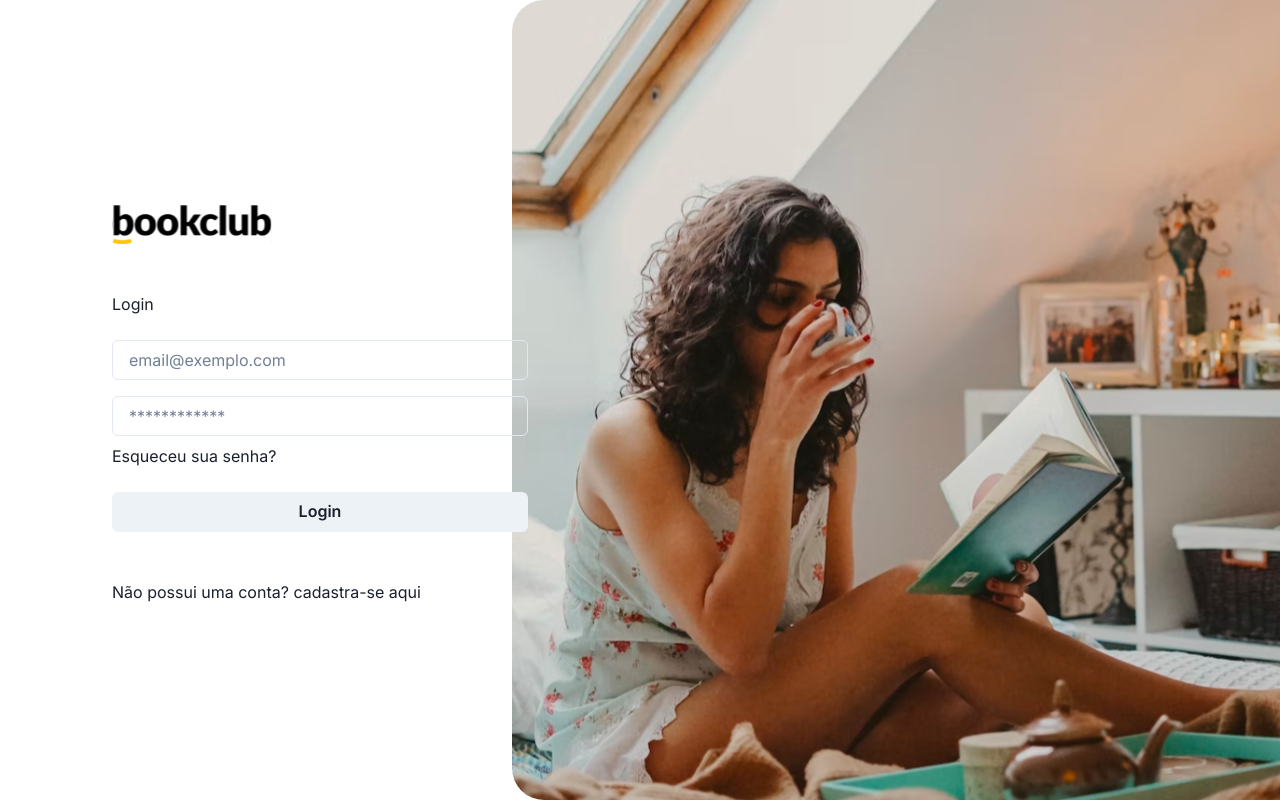
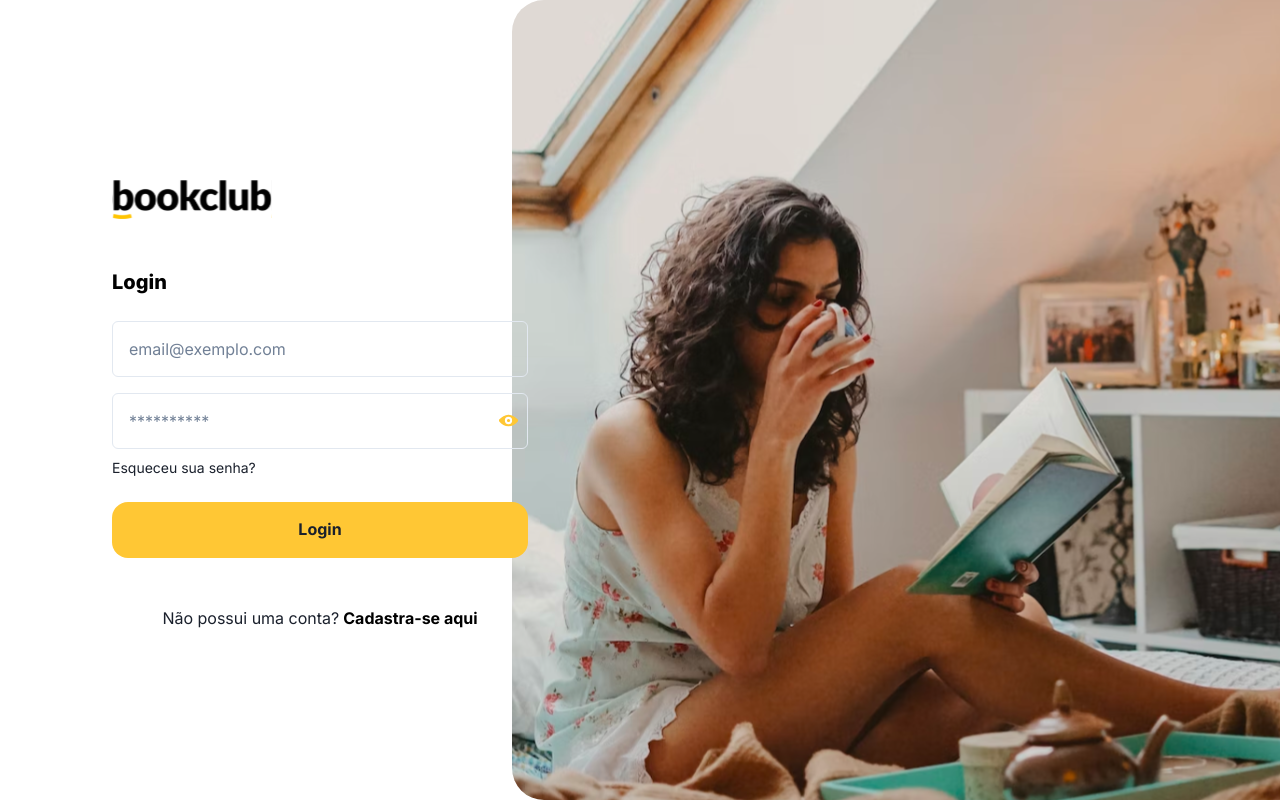
Before and after one commit to fabricio22br/bookclub-web, a React (Create React App) app: page / in a window 1280 px wide. Built offline with nearby package versions, Linux system fonts and the light colour scheme.

Commit message:
feat: add interactive for input, button and links

```diff
--- a/package.json
+++ b/package.json
@@ -3,6 +3,7 @@
   "version": "0.1.0",
   "private": true,
   "dependencies": {
+    "@chakra-ui/icons": "^2.0.17",
     "@chakra-ui/react": "^2.5.1",
     "@emotion/react": "^11.10.6",
     "@emotion/styled": "^11.10.6",
--- /dev/null
+++ b/src/components/atoms/Button.js
@@ -0,0 +1,14 @@
+import { Button as ChakraButton } from '@chakra-ui/react'
+
+export const Button = ({ children, ...props }) => (
+  <ChakraButton
+    fontWeight="bold"
+    fontSize="16"
+    borderRadius="16px"
+    h="56px"
+    bg="brand.primary"
+    {...props}
+  >
+    {children}
+  </ChakraButton>
+)
--- /dev/null
+++ b/src/components/atoms/Link.js
@@ -0,0 +1,25 @@
+import { Link as ChakraLink, Flex } from '@chakra-ui/react'
+
+export const Link = ({ children, ...props }) => (
+  <ChakraLink fontSize="14px" color="brand.darkGrey" {...props}>
+    {children}
+  </ChakraLink>
+)
+
+Link.Action = ({ text, actionText, ...props }) => (
+  <Flex w="100%" alignItems="center" justifyContent="center">
+    <ChakraLink mr="4px" fontSize="16px" color="brand.darkGrey" {...props}>
+      {text}
+    </ChakraLink>
+    <ChakraLink
+      fontWeight="bold"
+      fontSize="16px"
+      color="brand.black"
+      {...props}
+    >
+      {actionText}
+    </ChakraLink>
+  </Flex>
+)
+
+Link.Action.displayName = 'LinkAction'
--- /dev/null
+++ b/src/components/atoms/Text.js
@@ -0,0 +1,18 @@
+import { Text as ChakraText } from '@chakra-ui/react'
+
+export const Text = ({ children, ...props }) => (
+  <ChakraText {...props}>{children}</ChakraText>
+)
+
+Text.ScreenTitle = ({ children, ...props }) => (
+  <ChakraText
+    color="brand.black"
+    fontWeight="extrabold"
+    fontSize="20px"
+    {...props}
+  >
+    {children}
+  </ChakraText>
+)
+
+Text.ScreenTitle.displayName = 'ScreenTitle'
--- /dev/null
+++ b/src/components/atoms/index.js
@@ -0,0 +1,3 @@
+export * from './Text'
+export * from './Link'
+export * from './Button'
--- /dev/null
+++ b/src/components/index.js
@@ -0,0 +1,2 @@
+export * from './atoms'
+export * from './molecules'
--- /dev/null
+++ b/src/components/molecules/Input.js
@@ -0,0 +1,57 @@
+import { useState } from 'react'
+import {
+  Input as ChakraInput,
+  InputGroup,
+  InputRightElement,
+  Button
+} from '@chakra-ui/react'
+import { ViewIcon, ViewOffIcon } from '@chakra-ui/icons'
+
+export const Input = (props) => (
+  <ChakraInput
+    h="56px"
+    fontSize="16px"
+    focusBorderColor="brand.primary"
+    {...props}
+  />
+)
+
+Input.password = (props) => {
+  const [show, setShow] = useState(false)
+  const handleClick = () => setShow(!show)
+  return (
+    <InputGroup
+      display="flex"
+      alignItems="center"
+      justifyContent="center"
+      h="56px"
+      size="md"
+      {...props}
+    >
+      <Input
+        focusBorderColor="brand.primary"
+        pr="4.5rem"
+        fontSize="16px"
+        type={show ? 'text' : 'password'}
+        placeholder="**********"
+      />
+      <InputRightElement h="100%">
+        <Button
+          bg="transparent"
+          _hover={{ bg: 'transparent' }}
+          h="1.75rem"
+          size="sm"
+          onClick={handleClick}
+        >
+          {show ? (
+            <ViewOffIcon boxSize="19px" color="brand.primary" />
+          ) : (
+            <ViewIcon boxSize="19px" color="brand.primary" />
+          )}
+        </Button>
+      </InputRightElement>
+    </InputGroup>
+  )
+}
+
+Input.password.displayName = 'InputPassword'
--- /dev/null
+++ b/src/components/molecules/index.js
@@ -0,0 +1 @@
+export * from './Input'
--- a/src/modules/unauthenticated/screens/Login/index.js
+++ b/src/modules/unauthenticated/screens/Login/index.js
@@ -1,4 +1,5 @@
-import { Flex, Image, Text, Input, Link, Button } from '@chakra-ui/react'
+import { Flex, Image } from '@chakra-ui/react'
+import { Text, Input, Link, Button } from 'components'
 
 export const LoginScreen = () => {
   return (
@@ -13,12 +14,18 @@
       >
         <Flex flexDir="column" w="416px">
           <Image src="/img/logo.svg" alt="BookClub Logo" w="160px" h="48px" />
-          <Text mt="48px">Login</Text>
+          <Text.ScreenTitle mt="48px">Login</Text.ScreenTitle>
           <Input mt="24px" placeholder="email@exemplo.com" />
-          <Input mt="16px" placeholder="************" />
-          <Link mt="8px">Esqueceu sua senha?</Link>
+          <Input.password mt="16px" placeholder="************" />
+          <Flex mt="8px" w="100%">
+            <Link>Esqueceu sua senha?</Link>
+          </Flex>
           <Button mt="24px">Login</Button>
-          <Link mt="48px">Não possui uma conta? cadastra-se aqui</Link>
+          <Link.Action
+            mt="48px"
+            text="Não possui uma conta?"
+            actionText="Cadastra-se aqui"
+          />
         </Flex>
       </Flex>
       <Flex
```
Also changed, not shown: 1 other file (tests, documents, lock files or other folders).
